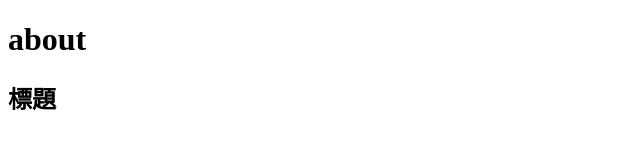
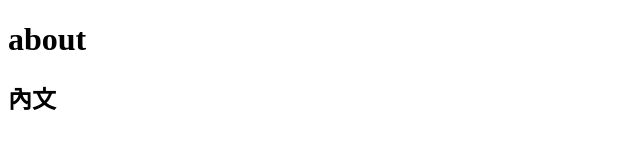
Before and after one commit to sexfat/cfd103git, a plain HTML site: page about.html in a window 1280 px wide. Shown: the full height of the page, 0-640 px from the left. Drawn offline with Linux system fonts and the light colour scheme.

Commit message:
add 內文

```diff
--- a/about.html
+++ b/about.html
@@ -8,6 +8,6 @@
 </head>
 <body>
     <h1>about</h1>
-    <h2>標題</h2>
+    <h2>內文</h2>
 </body>
 </html>
```
